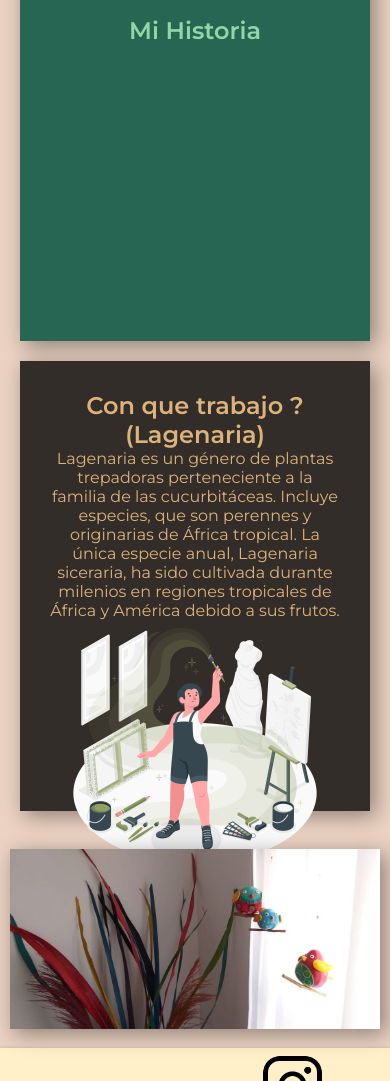
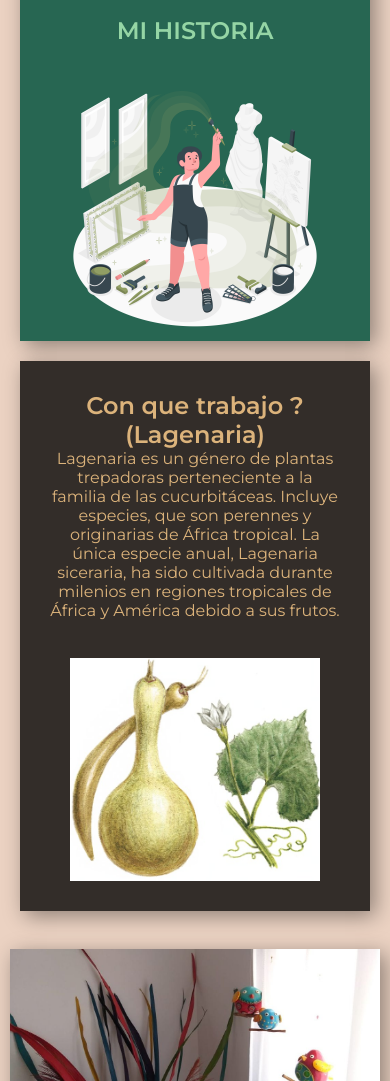
Before and after one commit to FerminAded2/comision-36910, a plain HTML site: page index.html in a window 390 px wide. Shown: the part 544-1625 px from the top of the page. Drawn offline with Linux system fonts and the light colour scheme.

Commit message:
commit sin importancia

```diff
--- a/css/estilos.css
+++ b/css/estilos.css
@@ -403,7 +403,7 @@ input, textarea {
     .lagenaria {
         text-align: center;
         width: 350px;
-        height: 450px;
+        height: 550px;
         box-shadow: 5px 5px 20px 0 rgb(0 0 0 / 40%);
         padding: 30px;
         background-color: #332d29;
--- a/index.html
+++ b/index.html
@@ -52,12 +52,17 @@
             <div class="parrafito">
                 <p>Pulsando sobre "Mi Historia" podran navegar hacia una entrevista que me hicieron hace unos años por si me quieren conocer un poco mas</p>
                 <br>
-                <a target="_blank" href="https://medium.com/@antonellaadazzi/artista-empedernida-f669c2cdbab3"><h2>Mi Historia</h2></a>
+                <a target="_blank" href="https://medium.com/@antonellaadazzi/artista-empedernida-f669c2cdbab3"><h2>MI HISTORIA</h2></a>
+                <br>
+                <br>
+                <img src="imagenes/Artist-amico.png" alt="" width="250px">
             </div>
             <div class="lagenaria">
                 <h2> Con que trabajo ? (Lagenaria)</h2>
                 <p>Lagenaria es un género de plantas trepadoras perteneciente a la familia de las cucurbitáceas. Incluye especies, que son perennes y originarias de África tropical. La única especie anual, Lagenaria siceraria, ha sido cultivada durante milenios en regiones tropicales de África y América debido a sus frutos.</p>
-                <img src="imagenes/Artist-amico.png" alt="" width="250px">
+                <br>
+                <br>
+                <img src="imagenes/8643.jpg" alt="" width="250">
             </div>
         </div>
         <br>
```
Also changed, not shown: imagenes/8643.jpg (added), imagenes/8ca3.jpg (deleted), imagenes/fondo-hojas-verdes-tropicales_53876-88891.webp (deleted), imagenes/istockphoto-546017648-612x612.jpg (deleted), imagenes/plantas.jpeg (deleted).
